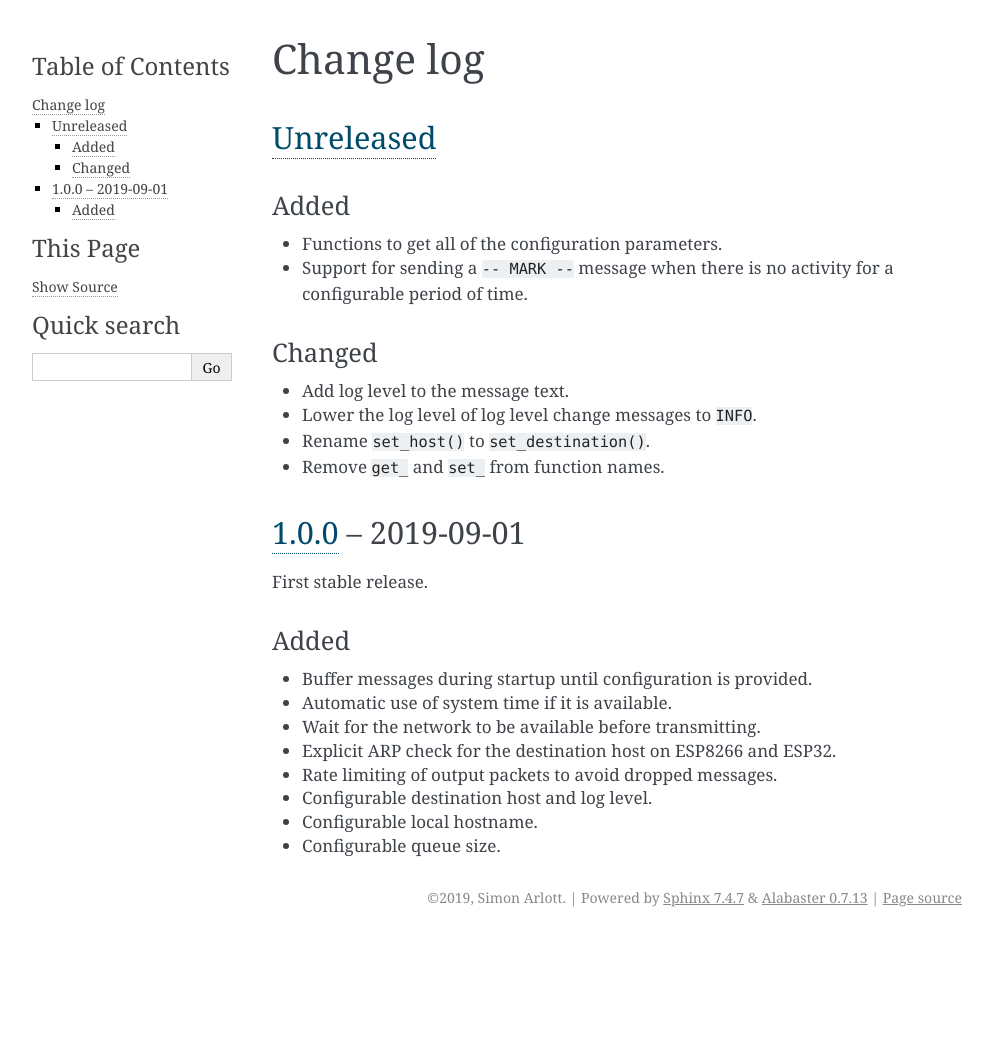
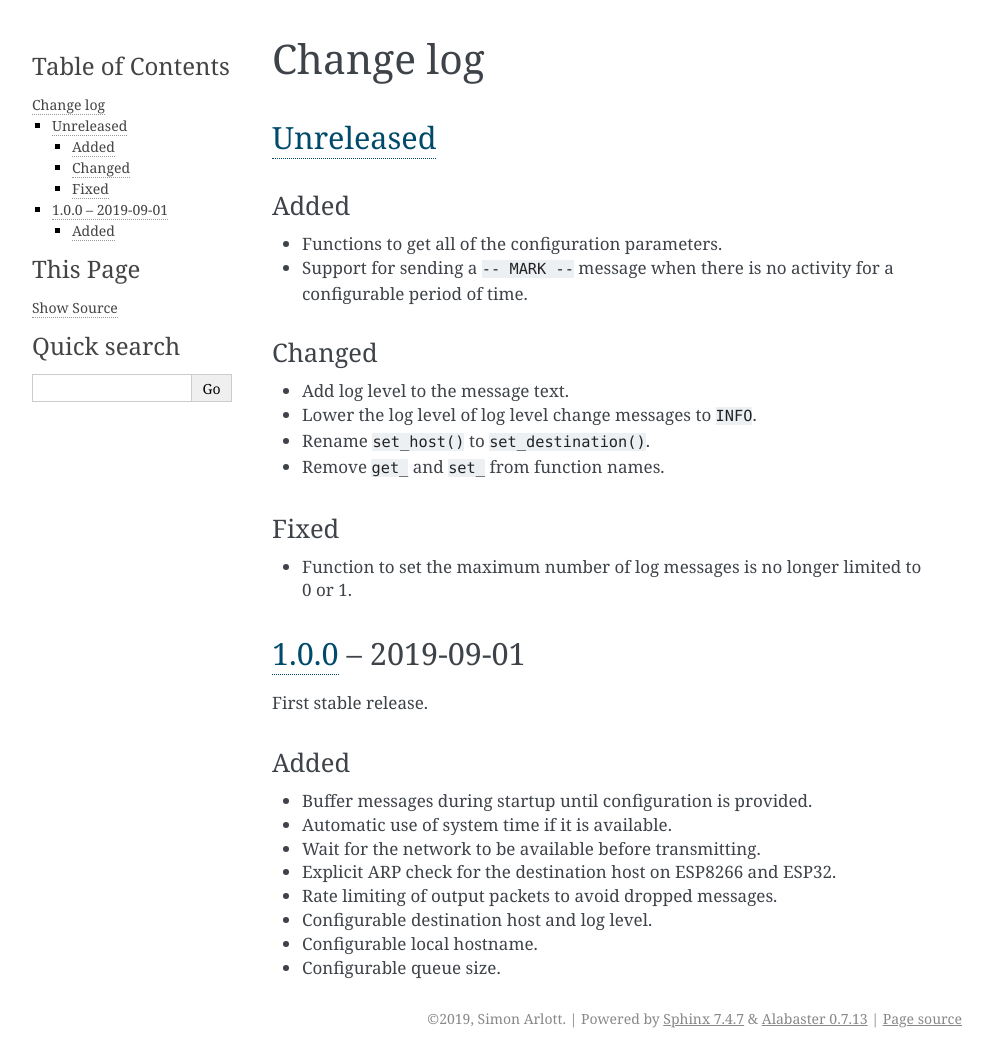
Before and after one commit to nomis/mcu-uuid-syslog, a Sphinx documentation site: the page built from docs/changelog.rst, in a window 1280 px wide. Shown: the whole page, without its empty margins (148-1141 px from the left). Built offline with Sphinx 7.4.7, drawn with Linux system fonts in a browser that asks for light colours; before the commit the page ends 937 px from its top, so only the background shows below that.

Commit message:
Fix maximum log messages setter

```diff
--- a/docs/changelog.rst
+++ b/docs/changelog.rst
@@ -18,6 +18,12 @@ Changed
 * Lower the log level of log level change messages to ``INFO``.
 * Rename ``set_host()`` to ``set_destination()``.
 * Remove ``get_`` and ``set_`` from function names.
+
+Fixed
+~~~~~
+
+* Function to set the maximum number of log messages is no longer
+  limited to 0 or 1.
 
 1.0.0_ |--| 2019-09-01
 ----------------------
```
Also changed, not shown: 1 other file.
